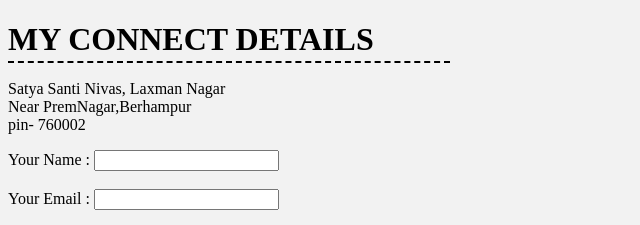
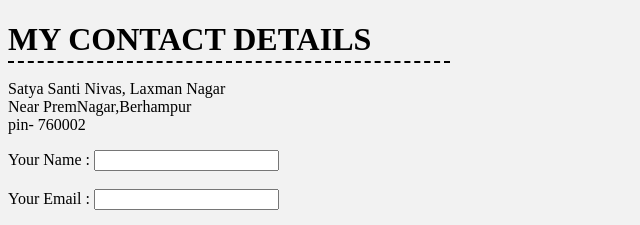
Before and after one commit to developerasalearner/CV, a plain HTML site: page contact.html in a window 1280 px wide. Shown: the top 225 px of the page, 0-640 px from the left. Drawn offline with Linux system fonts and the light colour scheme.

Commit message:
Update contact.html

```diff
--- a/contact.html
+++ b/contact.html
@@ -30,7 +30,7 @@
     </style>
 </head>
 <body>
-    <h1>MY CONNECT DETAILS</h1>
+    <h1>MY CONTACT DETAILS</h1>
     <hr>
     <P>Satya Santi Nivas, Laxman Nagar <br> Near PremNagar,Berhampur <br>pin- 760002</P>
     <form action="mailto:chinmayakumar2003@gmail.com" method="post">
```
